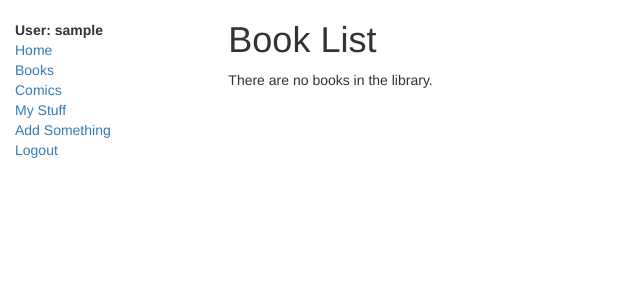
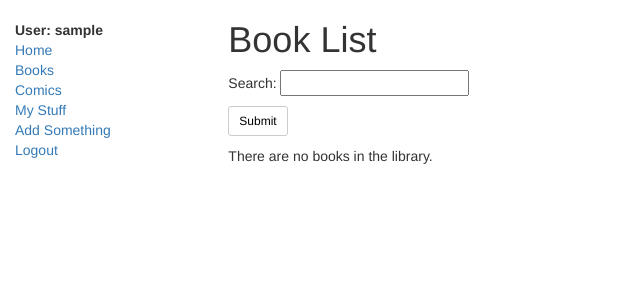
Before and after one commit to Cjhosu/Swapsies, a Django app: page /catalog/books/ in a window 1280 px wide. Shown: the top 300 px of the page, without its empty margins (0-640 px from the left). Run offline with Django 3.2, Linux system fonts and the light colour scheme; the visitor is signed in with stand-in values (Sample User, id 1); data that the repository does not hold is empty; some libraries are stand-ins or nearby versions.

Commit message:
Add search

```diff
--- a/catalog/templates/catalog/book_list.html
+++ b/catalog/templates/catalog/book_list.html
@@ -2,6 +2,11 @@
 
 {% block content %}
     <h1>Book List</h1>
+
+<form method="get" action="{% url 'books' %}">
+    <p>Search: <input type="text" name="search" value={{search}} ></p>
+    <p><input type="submit" name="submit" value="Submit"<button class="btn btn-default btn-sm" type="button" style="color:#000000"/></button> </p>
+</form>
 
     {% if book_list %}
     <ul>
--- a/catalog/templates/catalog/comic_list.html
+++ b/catalog/templates/catalog/comic_list.html
@@ -2,6 +2,11 @@
 
 {% block content %}
     <h1>Comic List</h1>
+
+<form method="get" action="{% url 'comics' %}">
+    <p>Search: <input type="text" name="search" value={{search}} ></p>
+    <p><input type="submit" name="submit" value="Submit"<button class="btn btn-default btn-sm" type="button" style="color:#000000"/></button> </p>
+</form>
 
     {% if comic_list %}
     <ul>
--- a/catalog/views.py
+++ b/catalog/views.py
@@ -5,12 +5,13 @@ from .forms import AddBookForm, AddComicForm, UpdateBorrowerForm, AddItemForm, S
 from django.http import HttpResponseRedirect
 from datetime import datetime
 from .models import Item, User, Item_type, Book, Comic, Item_status, Item_request
+from .filters import BookListFilter
 from django.views import generic
 from django.contrib import messages
 from django.contrib.auth.mixins import LoginRequiredMixin
 from django.contrib.auth import login, authenticate
 from django.contrib.auth.forms import UserCreationForm
-from django.db.models import F
+from django.db.models import F, Q
 from django.contrib.auth.decorators import login_required
 
 @login_required
@@ -34,11 +35,22 @@ class BookListView(LoginRequiredMixin,generic.ListView):
     paginate_by = 10
     ordering = ('title', )
 
+    def get_queryset(self,**kwargs):
+        filter_val = self.request.GET.get('search', '')
+        print(filter_val)
+        return Book.objects.filter(Q(title__icontains = filter_val) | Q(author_last__icontains = filter_val))
+
+
 
 class ComicListView(LoginRequiredMixin,generic.ListView):
     model = Comic
     paginate_by = 10
     ordering = ('title', )
+
+    def get_queryset(self,**kwargs):
+        filter_val = self.request.GET.get('search', '')
+        print(filter_val)
+        return Comic.objects.filter(Q(title__icontains = filter_val) | Q(series__icontains = filter_val))
 
 class BookDetailView(LoginRequiredMixin,generic.DetailView):
     model = Book
@@ -228,7 +240,7 @@ def IssueBookRequest(request,pk):
         return HttpResponseRedirect('/catalog/')
 
 def IssueComicRequest(request,pk):
-    comicreq = get_object_or_404(Comic, pk=pk)
+    comicreq = get_object_or_404(Book, pk=pk)
     if request.method == 'POST':
         irequest = Item_request()
         comicitem = Comic.objects.get(pk=pk)
```
